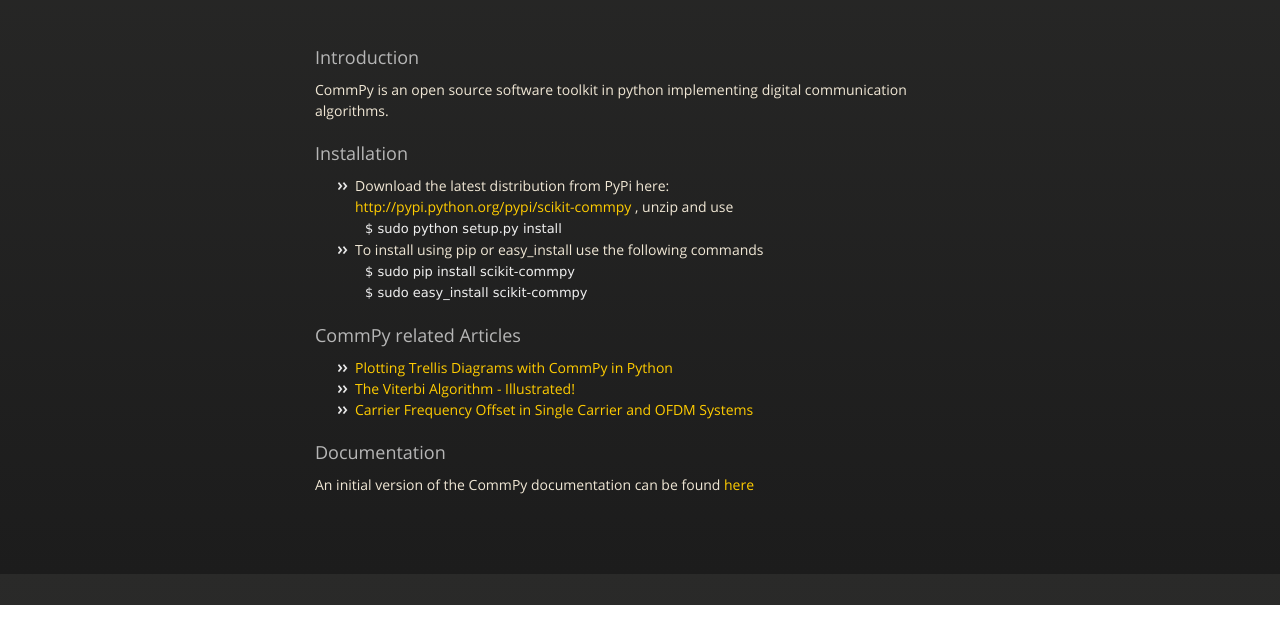
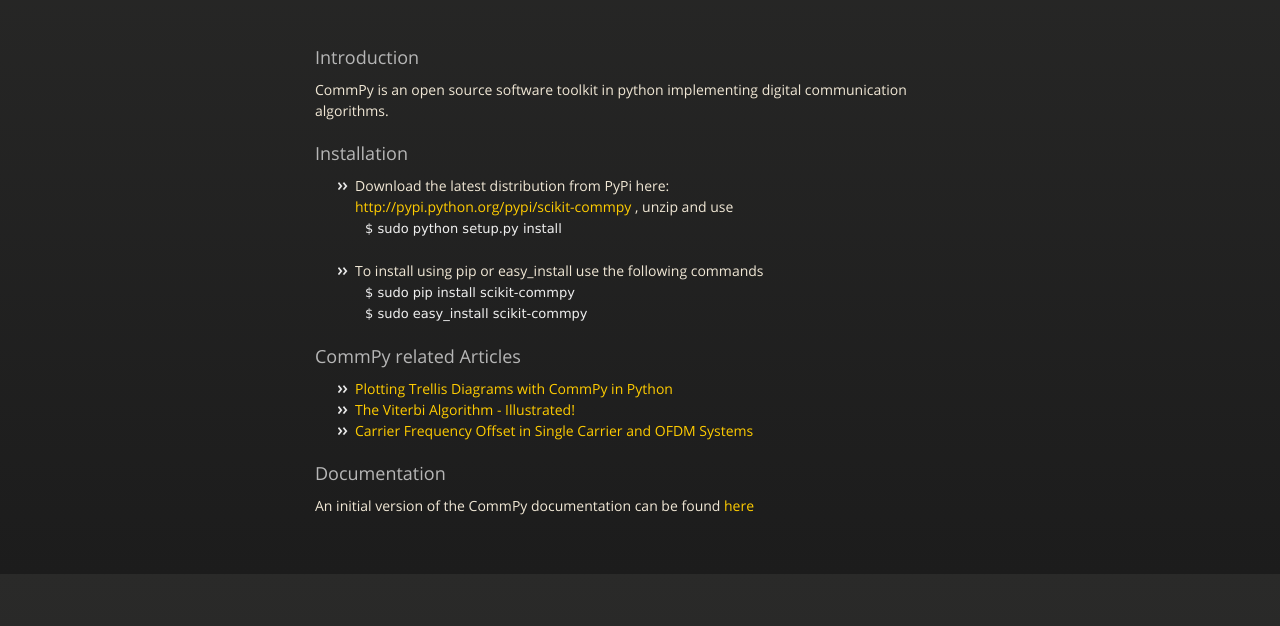
Before and after one commit to veeresht/CommPy, a plain HTML site: page index.html in a window 1280 px wide. Shown: the part 226-852 px from the top of the page. Before the commit the page ends 831 px from the top, so only its background shows below. Drawn offline with nearby package versions, Linux system fonts and the light colour scheme.

Commit message:
Updating homepage with installation details

```diff
--- a/index.html
+++ b/index.html
@@ -62,7 +62,7 @@
 <ul>
 <li> Download the latest distribution from PyPi here: <br/>
 <a href=http://pypi.python.org/pypi/scikit-commpy> http://pypi.python.org/pypi/scikit-commpy </a>, unzip and use <br/>
-<code> $ sudo python setup.py install </code> </li>
+<code> $ sudo python setup.py install </code> </li> <br/>
 <li>To install using pip or easy_install use the following commands <br/>
 <code> $ sudo pip install scikit-commpy </code> <br/>
 <code> $ sudo easy_install scikit-commpy </code> </li>
```
